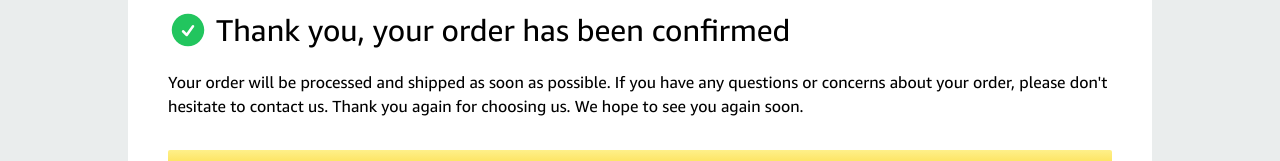
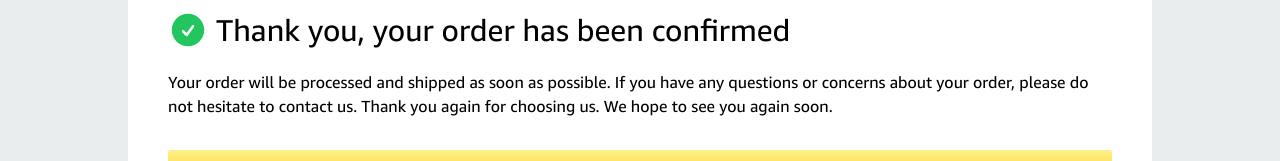
Before and after one commit to jaseel-koolath/amazon-clone, a Next.js app: page /success in a window 1280 px wide. Shown: the part 197-358 px from the top of the page. Built offline with nearby package versions, Linux system fonts and the light colour scheme; no server answers.

Commit message:
corrected unescaped entity error in success page

```diff
--- a/src/pages/success.js
+++ b/src/pages/success.js
@@ -18,7 +18,7 @@ function Success() {
           </div>
           <p>
             Your order will be processed and shipped as soon as possible. If you
-            have any questions or concerns about your order, please don't
+            have any questions or concerns about your order, please do not
             hesitate to contact us. Thank you again for choosing us. We hope to
             see you again soon.
           </p>
```
